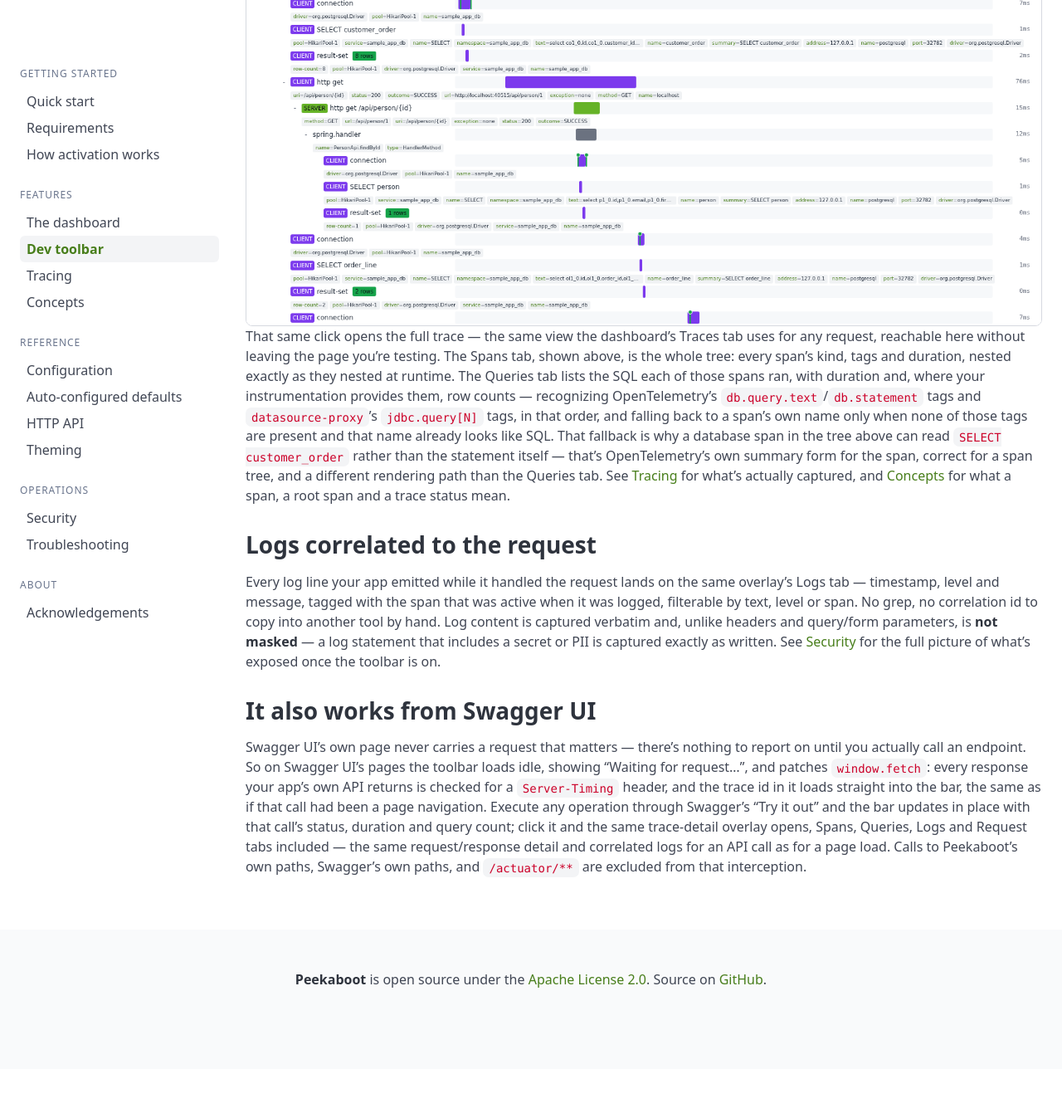
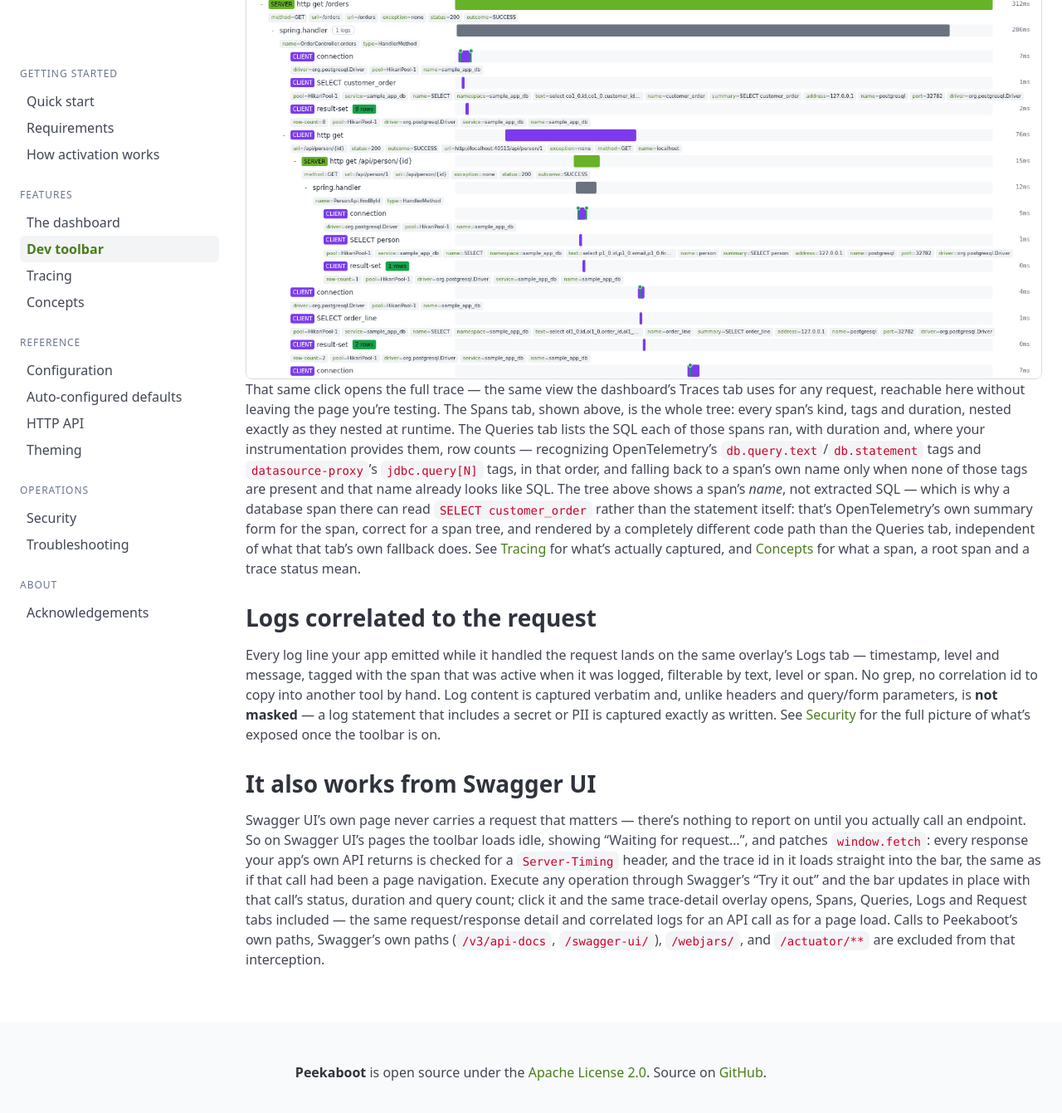
Before and after one commit to peekaboot-org/peekaboot-org.github.io, a Jekyll site: the page built from docs/dev-toolbar.md, in a window 1280 px wide and 1400 px high, scrolled down 1811 px. Shown: the top 1341 px of the window at 83% size. Built offline with Jekyll 4.4.1, drawn with Linux system fonts in a browser that asks for light colours; before the commit the page ends 3099 px from its top, so only the background shows below that; some of the changed text lies outside the part shown.

Commit message:
docs: fix review findings from the whole-branch pass
Corrects a false claim that the span-name fallback explains what the
Spans tab shows, the auto-configured-defaults condition and ambiguous
subject around show-values, a narrower-than-reality description of
what SQL text traces carry, a stale pinned commit SHA, and other
factual drift (endpoint count, exclusion list, export-delay caveat).
Restores a short Shadow DOM answer that had been dropped.

```diff
--- a/docs/dev-toolbar.md
+++ b/docs/dev-toolbar.md
@@ -21,6 +21,11 @@
 &mdash; not static assets, not `/actuator/**` or `/peekaboot/**` themselves, and not AJAX
 requests &mdash; and if anything goes wrong generating it, the original page goes out
 unmodified rather than a broken one.
+
+It mounts inside its own shadow root, isolated from your page's styles in both
+directions: your CSS can't reach in and restyle it, and its own styles can't leak out and
+affect your page. See [Theming]({{ '/docs/theming/' | relative_url }}) for how to
+override its look via the shared `tokens.css`.
 
 ## Request and response detail
 
@@ -69,10 +74,12 @@
 duration and, where your instrumentation provides them, row counts &mdash; recognizing
 OpenTelemetry's `db.query.text`/`db.statement` tags and `datasource-proxy`'s
 `jdbc.query[N]` tags, in that order, and falling back to a span's own name only when none
-of those tags are present and that name already looks like SQL. That fallback is why a
-database span in the tree above can read `SELECT customer_order` rather than the
-statement itself &mdash; that's OpenTelemetry's own summary form for the span, correct
-for a span tree, and a different rendering path than the Queries tab. See
+of those tags are present and that name already looks like SQL. The tree above shows a
+span's *name*, not extracted SQL &mdash; which is why a database span there can read
+`SELECT customer_order` rather than the statement itself: that's OpenTelemetry's own
+summary form for the span, correct for a span tree, and rendered by a completely
+different code path than the Queries tab, independent of what that tab's own fallback
+does. See
 [Tracing]({{ '/docs/tracing/' | relative_url }}) for what's actually captured, and
 [Concepts]({{ '/docs/concepts/' | relative_url }}) for what a span, a root span and a
 trace status mean.
@@ -98,4 +105,5 @@
 call's status, duration and query count; click it and the same trace-detail overlay
 opens, Spans, Queries, Logs and Request tabs included &mdash; the same request/response
 detail and correlated logs for an API call as for a page load. Calls to Peekaboot's
-own paths, Swagger's own paths, and `/actuator/**` are excluded from that interception.
+own paths, Swagger's own paths (`/v3/api-docs`, `/swagger-ui/`), `/webjars/`, and
+`/actuator/**` are excluded from that interception.
```
Also changed, not shown: docs/api.md (+4 -2 lines), docs/auto-configured-defaults.md (+8 -6 lines), docs/security.md (+7 -3 lines), docs/troubleshooting.md (+6 -1 lines).
